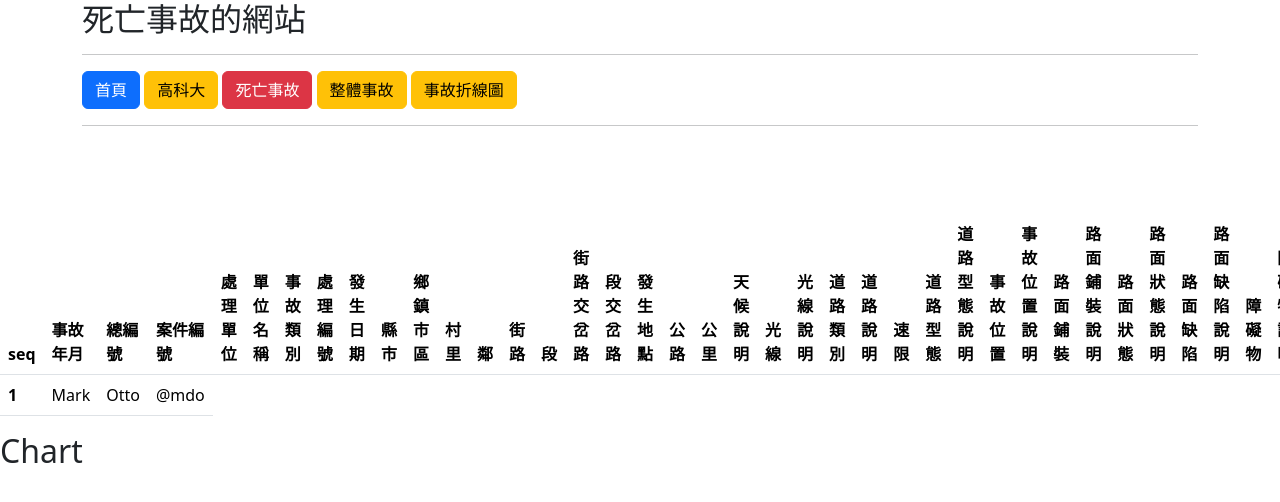
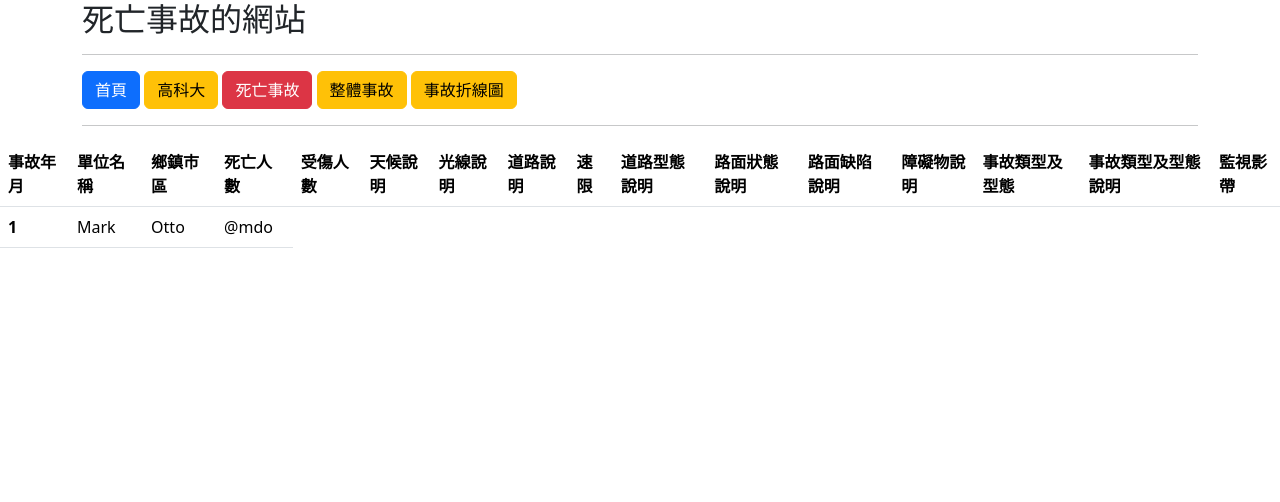
Before and after one commit to 1535414904/python-final04, a Django app: template templates/filter.html in a window 1280 px wide. Shown: the top 502 px of the page. Run offline with Django 4.2, Linux system fonts and the light colour scheme; the template is opened without the code that fills it, so the values that code supplies are empty; some libraries are stand-ins or nearby versions.

Commit message:
更新 models.py 新增 filter.html 更改表格

```diff
--- a/templates/filter.html
+++ b/templates/filter.html
@@ -28,61 +28,22 @@
       <table class="table">
         <thead>
           <tr>
-            <th scope="col">seq</th>
             <th scope="col">事故年月</th>
-            <th scope="col">總編號</th>
-            <th scope="col">案件編號</th>
-            <th scope="col">處理單位</th>
             <th scope="col">單位名稱</th>
-            <th scope="col">事故類別</th>
-            <th scope="col">處理編號</th>
-            <th scope="col">發生日期</th>
-            <th scope="col">縣市</th>
             <th scope="col">鄉鎮市區</th>
-            <th scope="col">村里</th>
-            <th scope="col">鄰</th>
-            <th scope="col">街路</th>
-            <th scope="col">段</th>
-            <th scope="col">街路交岔路</th>
-            <th scope="col">段交岔路</th>
-            <th scope="col">發生地點</th>
-            <th scope="col">公路</th>
-            <th scope="col">公里</th>
+            <th scope="col">死亡人數</th>
+            <th scope="col">受傷人數</th>
             <th scope="col">天候說明</th>
-            <th scope="col">光線</th>
             <th scope="col">光線說明</th>
-            <th scope="col">道路類別</th>
             <th scope="col">道路說明</th>
             <th scope="col">速限</th>
-            <th scope="col">道路型態</th>
             <th scope="col">道路型態說明</th>
-            <th scope="col">事故位置</th>
-            <th scope="col">事故位置說明</th>
-            <th scope="col">路面鋪裝</th>
-            <th scope="col">路面鋪裝說明</th>
-            <th scope="col">路面狀態</th>
             <th scope="col">路面狀態說明</th>
-            <th scope="col">路面缺陷</th>
             <th scope="col">路面缺陷說明</th>
-            <th scope="col">障礙物</th>
             <th scope="col">障礙物說明</th>
-            <th scope="col">視距</th>
-            <th scope="col">視距說明</th>
-            <th scope="col">號誌種類說明</th>
-            <th scope="col">號誌動作</th>
-            <th scope="col">號誌動作說明</th>
-            <th scope="col">分向設施</th>
-            <th scope="col">分向設施說明</th>
-            <th scope="col">快慢車道</th>
-            <th scope="col">快慢車道說明</th>
-            <th scope="col">路面邊線</th>
-            <th scope="col">路面邊線說明</th>
             <th scope="col">事故類型及型態</th>
             <th scope="col">事故類型及型態說明</th>
-            <th scope="col">2至30日死亡</th>
             <th scope="col">監視影帶</th>
-            <th scope="col">x</th>
-            <th scope="col">y</th>
           </tr>
         </thead>
         <tbody>
@@ -95,25 +56,6 @@
         </tbody>
       </table>
     </div>
-    <h2>Chart</h2>
-    <div id="chart"></div>
-    <script>
-      var trace = {
-        x: Index(['seq', '事故年月', '總編號', '案件編號', '處理單位', '單位名稱', '事故類別', '處理編號', '發生日期',
-          '縣市', '鄉鎮市區', '村里', '鄰', '街路', '段', '街路交岔路', '段交岔路', '發生地點', '公路', '公里',
-          '公尺', '車道方向', '線', '公里平交道', '公尺平交道', '名稱平交道', '死亡人數', '受傷人數', '天候',
-          '天候說明', '光線', '光線說明', '道路類別', '道路說明', '速限', '道路型態', '道路型態說明', '事故位置',
-          '事故位置說明', '路面鋪裝', '路面鋪裝說明', '路面狀態', '路面狀態說明', '路面缺陷', '路面缺陷說明', '障礙物',
-          '障礙物說明', '視距', '視距說明', '號誌種類', '號誌種類說明', '號誌動作', '號誌動作說明', '分向設施',
-          '分向設施說明', '快車道', '快車道說明', '快慢車道', '快慢車道說明', '路面邊線', '路面邊線說明', '事故類型及型態',
-          '事故類型及型態說明', '2至30日死亡', '監視影帶', 'x', 'y'],
-          dtype = 'object'),
-        y: None,
-        type: 'bar'
-      };
-      var data = [trace];
-      Plotly.newPlot('chart', data);
-    </script>
 </body>
 
 </html>
```
Also changed, not shown: mysite/models.py (+18 -3 lines), mysite/views.py (+5 -5 lines), db.sqlite3, mysite/migrations/0001_initial.py (deleted), mysite/migrations/0002_alter_cardata_options_and_more.py (deleted), mysite/migrations/__init__.py (deleted).
